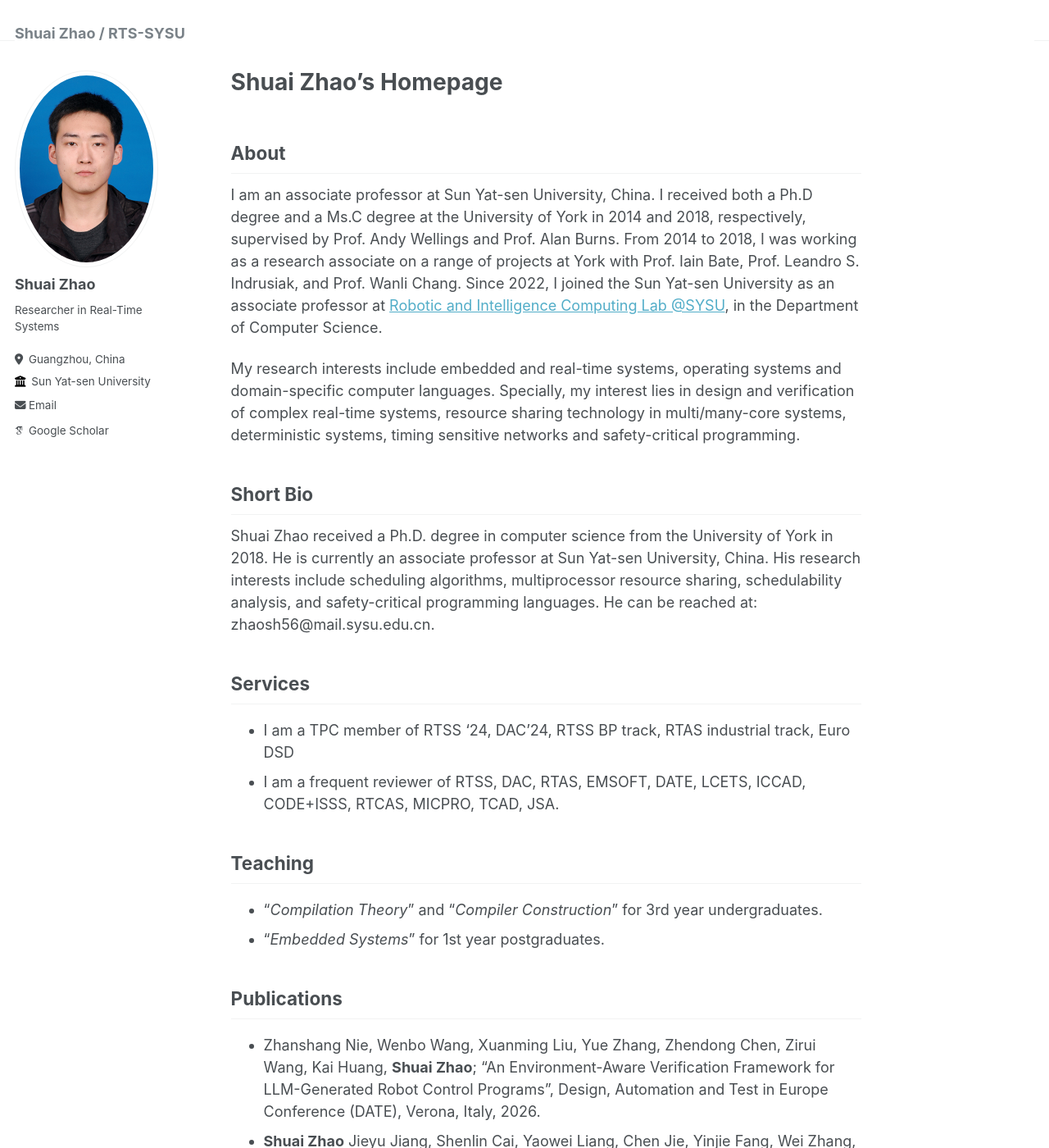
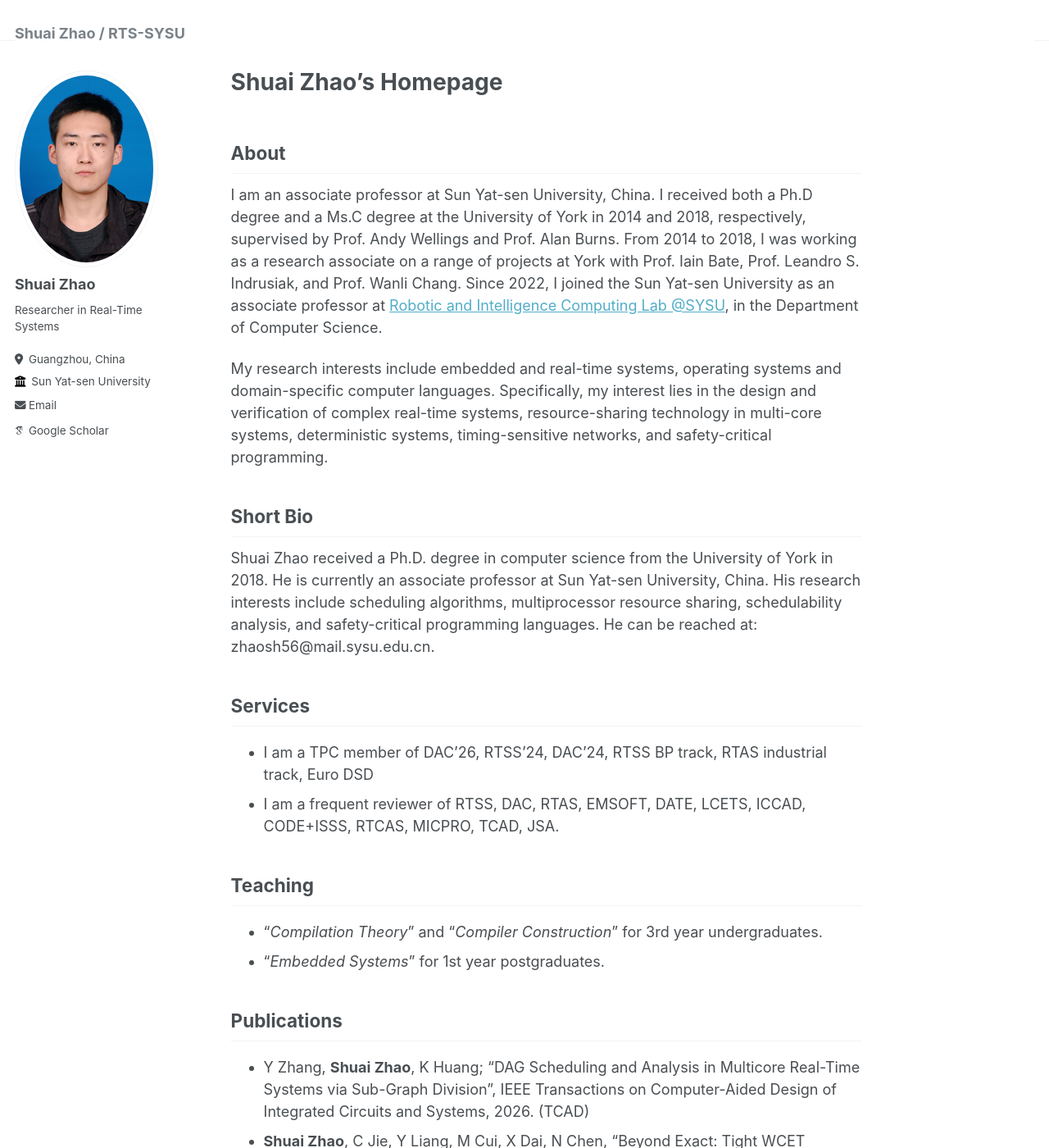
Before and after one commit to zs673/zs673.github.io, a Jekyll site: the page built from _pages/about.md, in a window 1280 px wide and 1400 px high. Shown: the whole window at 82% size. Built offline with Jekyll 4.4.1, drawn with Linux system fonts in a browser that asks for light colours; some web fonts are replaced; some of the changed text lies outside the part shown.

Commit message:
Update about page with corrections and new publications
Corrected spelling and grammatical errors in the about section. Updated publication list with new entries and corrected formatting.

```diff
--- a/_pages/about.md
+++ b/_pages/about.md
@@ -13,7 +13,7 @@ About
 ------
 I am an associate professor at Sun Yat-sen University, China. I received both a Ph.D degree and a Ms.C degree at the University of York in 2014 and 2018, respectively, supervised by Prof. Andy Wellings and Prof. Alan Burns. From 2014 to 2018, I was working as a research associate on a range of projects at York with Prof. Iain Bate, Prof. Leandro S. Indrusiak, and Prof. Wanli Chang. Since 2022, I joined the Sun Yat-sen University as an associate professor at [Robotic and Intelligence Computing Lab @SYSU](https://www.usilab.cn/), in the Department of Computer Science.
 
-My research interests include embedded and real-time systems, operating systems and domain-specific computer languages. Specially, my interest lies in design and verification of complex real-time systems, resource sharing technology in multi/many-core systems, deterministic systems, timing sensitive networks and safety-critical programming.
+My research interests include embedded and real-time systems, operating systems and domain-specific computer languages. Specifically, my interest lies in the design and verification of complex real-time systems, resource-sharing technology in multi-core systems, deterministic systems, timing-sensitive networks, and safety-critical programming.
 
 
 
@@ -25,7 +25,7 @@ Shuai Zhao received a Ph.D. degree in computer science from the University of Yo
 
 Services
 ------
-- I am a TPC member of RTSS '24, DAC'24, RTSS BP track, RTAS industrial track, Euro DSD
+- I am a TPC member of DAC'26, RTSS'24, DAC'24, RTSS BP track, RTAS industrial track, Euro DSD
 - I am a frequent reviewer of RTSS, DAC, RTAS, EMSOFT, DATE, LCETS, ICCAD, CODE+ISSS, RTCAS, MICPRO, TCAD, JSA.
 
 
@@ -39,6 +39,10 @@ Teaching
 
 Publications
 ------
+- Y Zhang, **Shuai Zhao**, K Huang; "DAG Scheduling and Analysis in Multicore Real-Time Systems via Sub-Graph Division", IEEE Transactions on Computer-Aided Design of Integrated Circuits and Systems, 2026. (TCAD)
+- **Shuai Zhao**, C Jie, Y Liang, M Cui, X Dai, N Chen, "Beyond Exact: Tight WCET Analysis of GPU Kernels with Branch Divergence", ACM/IEEE Design Automation Conference, 2026. (DAC)
+- Y Zhang, S He, R Gou, M Cui, B Li, **Shuai Zhao**, K Huang. "Exploiting Dependency and Parallelism: Real-Time Scheduling and Analysis for GPU Tasks", ACM/IEEE Design Automation Conference, 2026. (DAC)
+- Z Jiang, X Wang, Z Guo, R Jiang, P Dong, **Shuai Zhao**, N Guan; "MCS3: A Mixed-Criticality System with Suspension-awareness and Semi-clairvoyance for Edge Computing", IEEE Transactions on Computer-Aided Design of Integrated Circuits and Systems, 2026. (TCAD)
 - Zhanshang Nie, Wenbo Wang, Xuanming Liu, Yue Zhang, Zhendong Chen, Zirui Wang, Kai Huang, **Shuai Zhao**; "An Environment-Aware Verification Framework for LLM-Generated Robot Control Programs", Design, Automation and Test in Europe Conference (DATE), Verona, Italy, 2026.
 - **Shuai Zhao** Jieyu Jiang, Shenlin Cai, Yaowei Liang, Chen Jie, Yinjie Fang, Wei Zhang, Guoquan Zhang, Yaoyao Gu, Xiang Xiao, Wei Qin, Xiangzhen Ouyang, Wanli Chang; “Tight Cache Contention Analysis for WCET Estimation on Multicore Systems”, 46th IEEE Real-Time Systems Symposium (RTSS), Boston, US, 2025.
 - **Shuai Zhao**, Yiyang Gao, Zhiyang Lin, Boyang Li, Xinwei Fang, Zhe Jiang, Nan Guan; “Response Time Analysis for Probabilistic DAG Tasks in Multicore Real-Time Systems”, 46th IEEE Real-Time Systems Symposium (RTSS), Boston, US, 2025.
```
